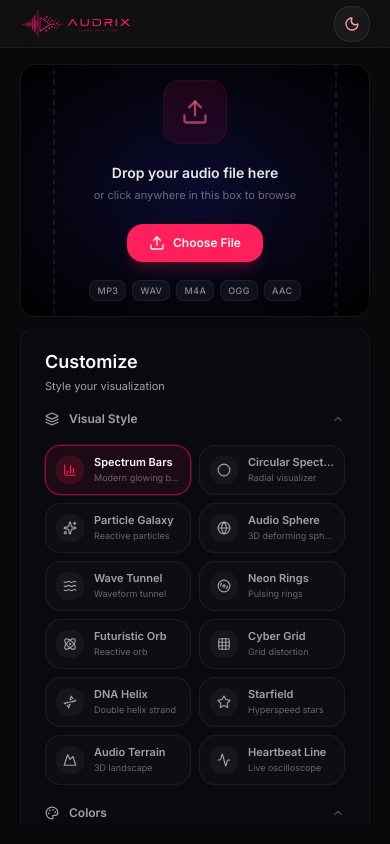
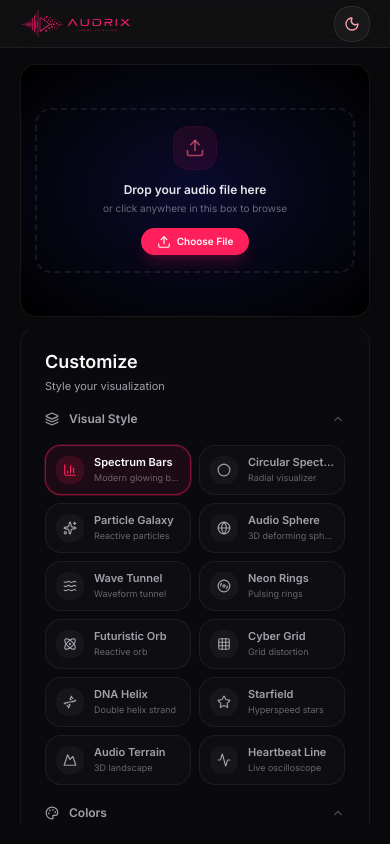
Before and after one commit to sam-eer31/Audio_Visualizer, a React (Vite) app: page / in a window 390 px wide. Built offline with nearby package versions, Linux system fonts and the light colour scheme.

Commit message:
style: make audio upload box responsive on mobile viewports to prevent overflow

```diff
--- a/src/components/preview/PreviewBox.tsx
+++ b/src/components/preview/PreviewBox.tsx
@@ -150,44 +150,41 @@ function EmptyUploadBox({ dark }: { dark: boolean }) {
   const fileRef = useRef<HTMLInputElement>(null)
 
   return (
-    <div className="h-full flex flex-col items-center justify-center" style={{ padding: '40px 32px' }}>
+    <div className="h-full flex flex-col items-center justify-center p-3.5 sm:p-6 md:p-8">
       <div
         className={cn(
-          "w-full max-w-[320px] flex flex-col items-center rounded-2xl border-2 border-dashed transition-colors cursor-pointer",
+          "w-full max-w-[320px] flex flex-col items-center rounded-2xl border-2 border-dashed transition-colors cursor-pointer p-4 sm:p-6 md:p-8",
           dark ? "border-white/[0.08] hover:border-primary/30" : "border-black/[0.12] hover:border-primary/40"
         )}
-        style={{ padding: '36px 28px' }}
         onClick={() => fileRef.current?.click()}
       >
         {/* Icon */}
         <div
           className={cn(
-            "rounded-2xl flex items-center justify-center",
+            "rounded-2xl flex items-center justify-center shrink-0 mb-3 sm:mb-5 w-11 h-11 sm:w-16 sm:h-16",
             dark
               ? "bg-gradient-to-br from-rose-500/10 to-pink-600/10 border border-rose-500/[0.08]"
               : "bg-gradient-to-br from-rose-500/10 to-pink-600/10 border border-rose-500/20"
           )}
-          style={{ width: '64px', height: '64px', marginBottom: '20px' }}
         >
-          <Upload className={cn("h-7 w-7", dark ? "text-rose-400/60" : "text-rose-500/70")} />
+          <Upload className={cn("h-5 w-5 sm:h-7 sm:w-7", dark ? "text-rose-400/60" : "text-rose-500/70")} />
         </div>
 
         {/* Text */}
-        <p className="text-[14px] font-semibold text-center leading-tight" style={{ color: dark ? 'rgba(255,255,255,0.9)' : 'rgba(0,0,0,0.85)' }}>Drop your audio file here</p>
-        <p className="text-[11px] text-center mt-1.5" style={{ color: dark ? 'rgba(255,255,255,0.4)' : 'rgba(0,0,0,0.45)' }}>or click anywhere in this box to browse</p>
+        <p className="text-[12px] sm:text-[14px] font-semibold text-center leading-tight" style={{ color: dark ? 'rgba(255,255,255,0.9)' : 'rgba(0,0,0,0.85)' }}>Drop your audio file here</p>
+        <p className="text-[10px] sm:text-[11px] text-center mt-1 sm:mt-1.5" style={{ color: dark ? 'rgba(255,255,255,0.4)' : 'rgba(0,0,0,0.45)' }}>or click anywhere in this box to browse</p>
 
         {/* CTA Button */}
         <button
           onClick={(e) => { e.stopPropagation(); fileRef.current?.click() }}
-          className="rounded-xl bg-primary text-primary-foreground text-[12px] font-semibold flex items-center shadow-lg shadow-primary/20 hover:shadow-primary/35 hover:scale-[1.02] transition-all active:scale-[0.97]"
-          style={{ padding: '10px 22px', gap: '8px', marginTop: '20px' }}
+          className="rounded-xl bg-primary text-primary-foreground text-[10px] sm:text-[12px] font-semibold flex items-center shadow-lg shadow-primary/20 hover:shadow-primary/35 hover:scale-[1.02] transition-all active:scale-[0.97] mt-3 sm:mt-5 px-4 py-1.5 sm:px-5.5 sm:py-2.5 gap-1.5 sm:gap-2"
         >
-          <Upload className="h-4 w-4" />
+          <Upload className="h-3.5 w-3.5 sm:h-4 sm:w-4" />
           Choose File
         </button>
 
         {/* Supported formats */}
-        <div className="flex items-center" style={{ gap: '6px', marginTop: '18px' }}>
+        <div className="hidden sm:flex items-center gap-1.5 mt-4">
           {['MP3', 'WAV', 'M4A', 'OGG', 'AAC'].map((f) => (
             <span
               key={f}
```
